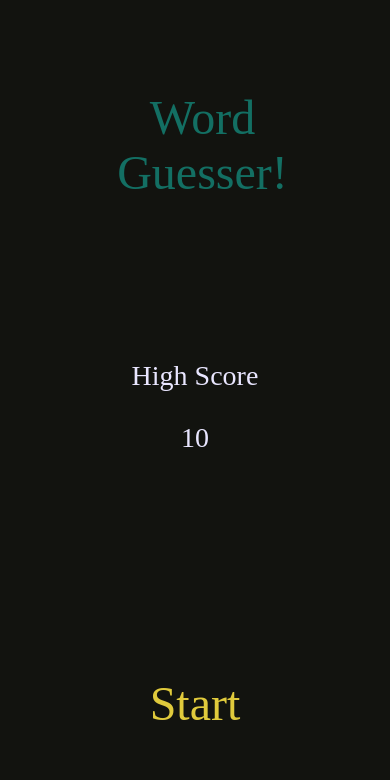
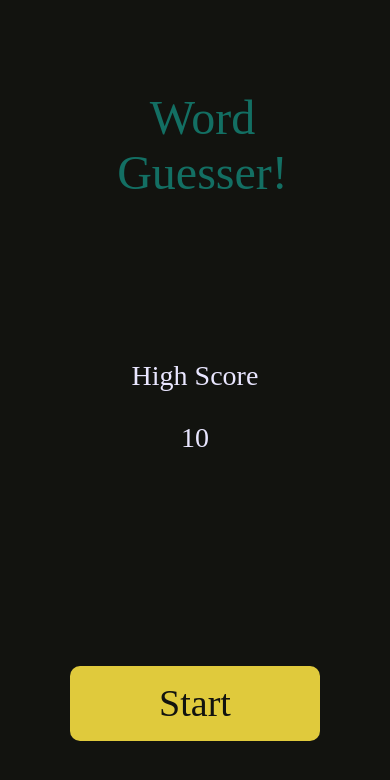
Before and after one commit to gacneves/word-guesser, a React Native app: screen /Home in a window 390 px wide. Shown: the top 780 px of the page. Built offline with nearby package versions, Linux system fonts and the light colour scheme.

Commit message:
Created start button

```diff
--- /dev/null
+++ b/src/components/button.tsx
@@ -0,0 +1,40 @@
+import React from 'react';
+import { Text, TouchableOpacity, StyleSheet } from 'react-native';
+import globalStyles from '../styles';
+import theme from '../theme';
+
+type Props = {
+  title: string,
+  titleSize?: number,
+  width?: number,
+  height?: number,
+  radius?: number,
+  color?: string,
+  onPress?: () => void
+}
+
+const Button = ({ title, titleSize, width, height, radius, color, onPress }: Props) => {
+
+  const styles = StyleSheet.create({
+    button: {
+      width: width || 100,
+      height: height || 50,
+      backgroundColor: color || theme.colors.primary,
+      borderRadius: radius || 10,
+      justifyContent: 'center',
+      alignItems: 'center',
+    },
+    title: {
+      fontSize: titleSize || 20,
+      color: theme.colors.textSecondary
+    }
+  });
+
+  return (
+    <TouchableOpacity style={styles.button} onPress={onPress}>
+      <Text style={[globalStyles.text, styles.title]}>{title}</Text>
+    </TouchableOpacity>
+  );
+}
+
+export default Button;
--- a/src/screens/Home/index.tsx
+++ b/src/screens/Home/index.tsx
@@ -1,5 +1,6 @@
 import React from 'react';
 import { Text, View, StyleSheet, Animated, Easing } from 'react-native';
+import Button from '../../components/button';
 import globalStyles from '../../styles';
 import theme from '../../theme';
 
@@ -37,7 +38,15 @@ const Home = () => {
         <Text style={[globalStyles.text, styles.score]}>{highScore}</Text>
       </View>
       <View style={styles.section}>
-        <Text style={[globalStyles.text, styles.play]}>Start</Text>
+        <Button
+          title='Start'
+          color={theme.colors.secondary}
+          width={250}
+          height={75}
+          radius={10}
+          titleSize={38}
+          onPress={() => console.log('Start')}
+        />
       </View>
     </View >
   );
@@ -46,7 +55,8 @@ const Home = () => {
 const styles = StyleSheet.create({
   section: {
     flex: 1,
-    justifyContent: 'center'
+    justifyContent: 'center',
+    alignItems: 'center'
   },
   title: {
     fontSize: 48,
@@ -56,14 +66,8 @@ const styles = StyleSheet.create({
   },
   score: {
     fontSize: 28,
-    textAlign: 'center',
     paddingBottom: 30,
     color: theme.colors.text,
-  },
-  play: {
-    fontSize: 48,
-    textAlign: 'center',
-    color: theme.colors.secondary,
   }
 });
 
--- a/src/styles.ts
+++ b/src/styles.ts
@@ -8,7 +8,8 @@ const globalStyles = StyleSheet.create({
     backgroundColor: theme.colors.background
   },
   text: {
-    fontFamily: 'PublicPixel-z84yD'
+    fontFamily: 'PublicPixel-z84yD',
+    color: 'theme.colors.text'
   }
 });
 
--- a/src/theme.ts
+++ b/src/theme.ts
@@ -4,7 +4,8 @@ const theme = {
     primary: '#136F63',
     secondary: '#E0CA3C',
     text: '#E9E6FF',
-  },
+    textSecondary: '#12130F',
+  }
 };
 
 export default theme;
```
